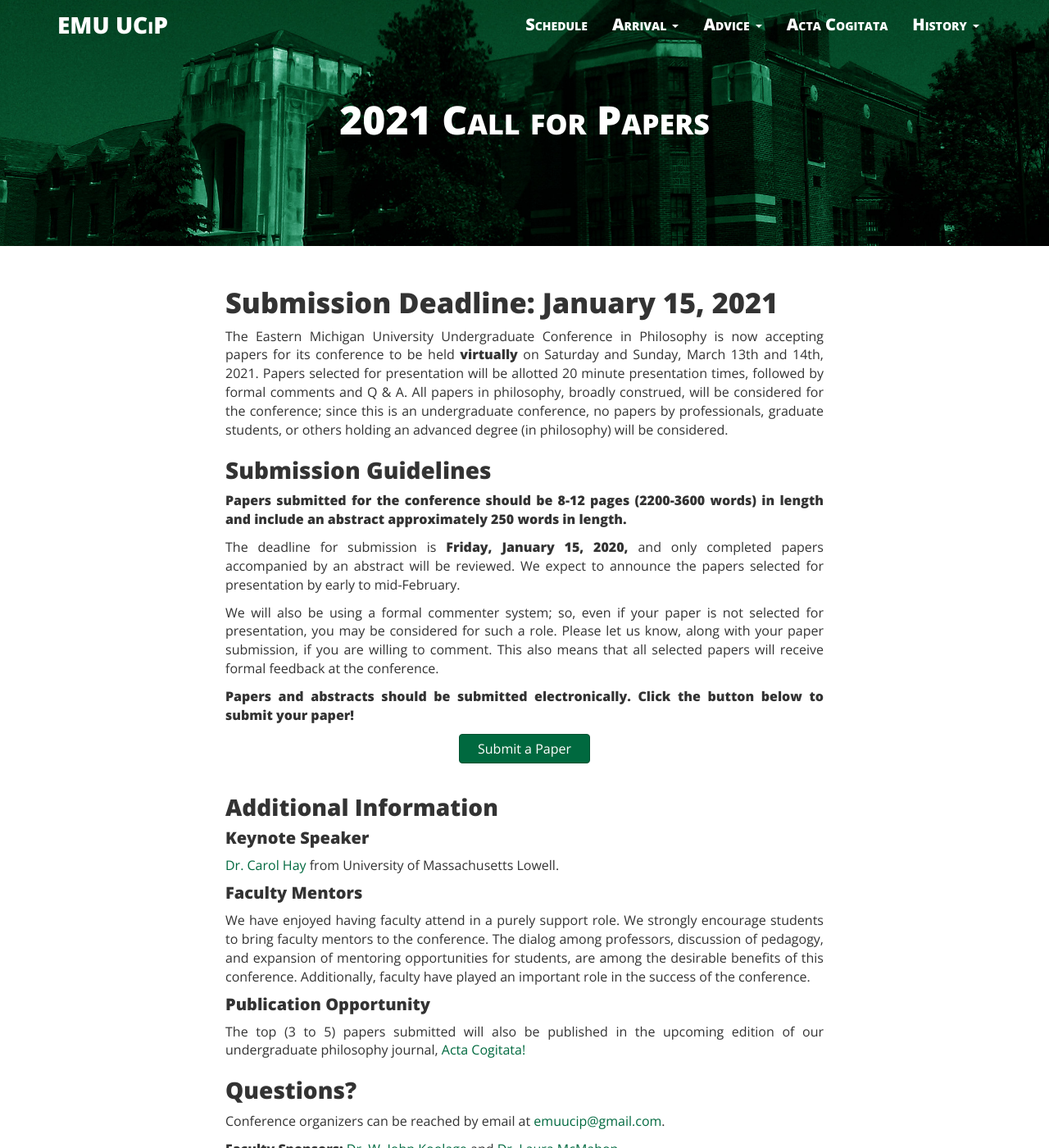
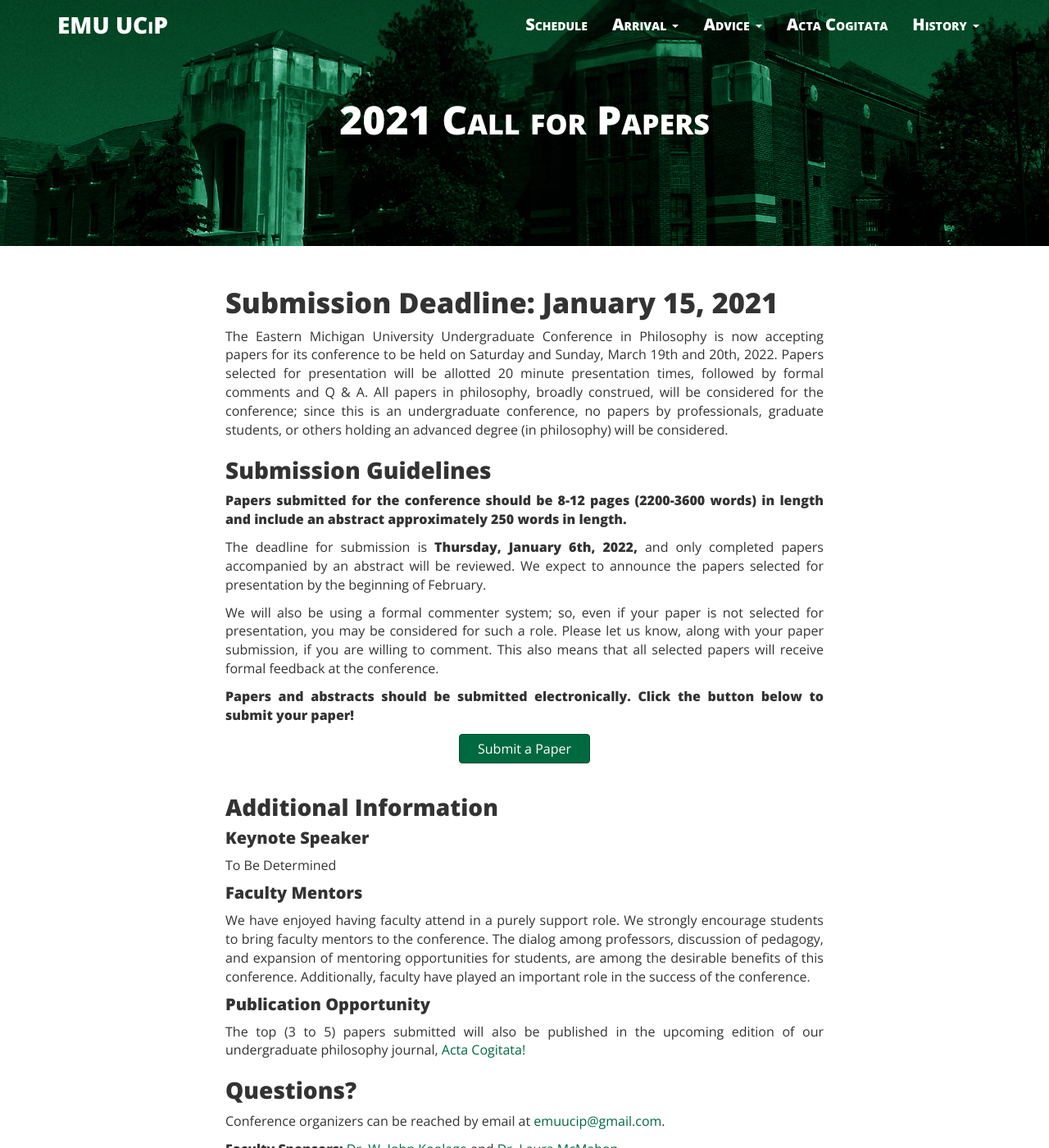
Before and after one commit to ucip/ucip.github.io, a Jekyll site: the page built from cfp.md, in a window 1280 px wide and 1400 px high. Shown: the whole window at 82% size. Built offline with Jekyll 4.4.1, drawn with Linux system fonts in a browser that asks for light colours; nearby versions of some CDN libraries.

Commit message:
Update cfp.md

```diff
--- a/cfp.md
+++ b/cfp.md
@@ -11,18 +11,18 @@ permalink: /cfp/
     <!--<p class="text-justify">The 2018 UCiP has concluded. Next year's Call for Papers will be announced in early November, 2018. Check back then to submit your paper!</p>
     <p class="text-justify">In the meantime, you can <a href="{{ site.baseurl }}/schedule/">check out the 2018 UCiP (concluded) Schedule</a>, <a href="{{ site.baseurl }}/history/">look through past programs, notes, and keynote speakers,</a> or <a href="{{ site.baseurl }}/gallery/">see what's happened at past conferences</a> to get a feel for how UCiP operates.</p>-->
     <p class="text-justify">The Eastern Michigan University Undergraduate Conference in Philosophy is now accepting papers
-      for its conference to be held <strong>virtually</strong> on Saturday and Sunday, March 13th and 14th, 2021.  Papers selected for presentation will be allotted 20 minute presentation times, followed by formal comments and Q & A.  All papers in philosophy, broadly construed, will be considered for the conference; since this is an undergraduate conference, no papers by professionals, graduate students, or others holding an advanced degree (in philosophy) will be considered.</p>
+      for its conference to be held on Saturday and Sunday, March 19th and 20th, 2022.  Papers selected for presentation will be allotted 20 minute presentation times, followed by formal comments and Q & A.  All papers in philosophy, broadly construed, will be considered for the conference; since this is an undergraduate conference, no papers by professionals, graduate students, or others holding an advanced degree (in philosophy) will be considered.</p>
     <h3>Submission Guidelines</h3>
     <p class="text-justify"><b>Papers submitted for the conference should be 8-12 pages (2200-3600 words) in length and include an abstract approximately 250 words in length.</b></p>
-    <p class="text-justify">The deadline for submission is <strong>Friday, January 15, 2020,</strong> and only completed papers accompanied by an abstract will be reviewed. We expect to announce the papers selected for presentation by early to mid-February.</p>
+    <p class="text-justify">The deadline for submission is <strong>Thursday, January 6th, 2022,</strong> and only completed papers accompanied by an abstract will be reviewed. We expect to announce the papers selected for presentation by the beginning of February.</p>
     <p class="text-justify">We will also be using a formal commenter system; so, even if your paper is not selected for presentation, you may be considered for such a role.  Please let us know, along with your paper submission, if you are willing to comment.  This also means that all selected papers will receive formal feedback at the conference.</p>
     <p class="text-justify"><b>Papers and abstracts should be submitted electronically. Click the button below to submit your paper!</b></p>
     <div class="text-center">
-      <a class="btn btn-primary cfp" href="https://forms.gle/HA15P45p3jeLsHCt9" role="button">Submit a Paper</a>
+      <a class="btn btn-primary cfp" href="https://forms.gle/vVfEKXU3oE2jBzVC7" role="button">Submit a Paper</a>
     </div>
     <h3>Additional Information</h3>
     <h4>Keynote Speaker</h4>
-    <p class="text-justify"><a href="https://www.carolhay.org">Dr. Carol Hay</a> from University of Massachusetts Lowell.</p>
+    <p class="text-justify">To Be Determined</p>
     <h4>Faculty Mentors</h4>
     <p class="text-justify">We have enjoyed having faculty attend in a purely support role.  We strongly encourage students to bring faculty mentors to the conference.  The dialog among professors, discussion of pedagogy, and expansion of mentoring opportunities for students, are among the desirable benefits of this conference. Additionally, faculty have played an important role in the success of the conference.</p>
     <h4>Publication Opportunity</h4>
```
